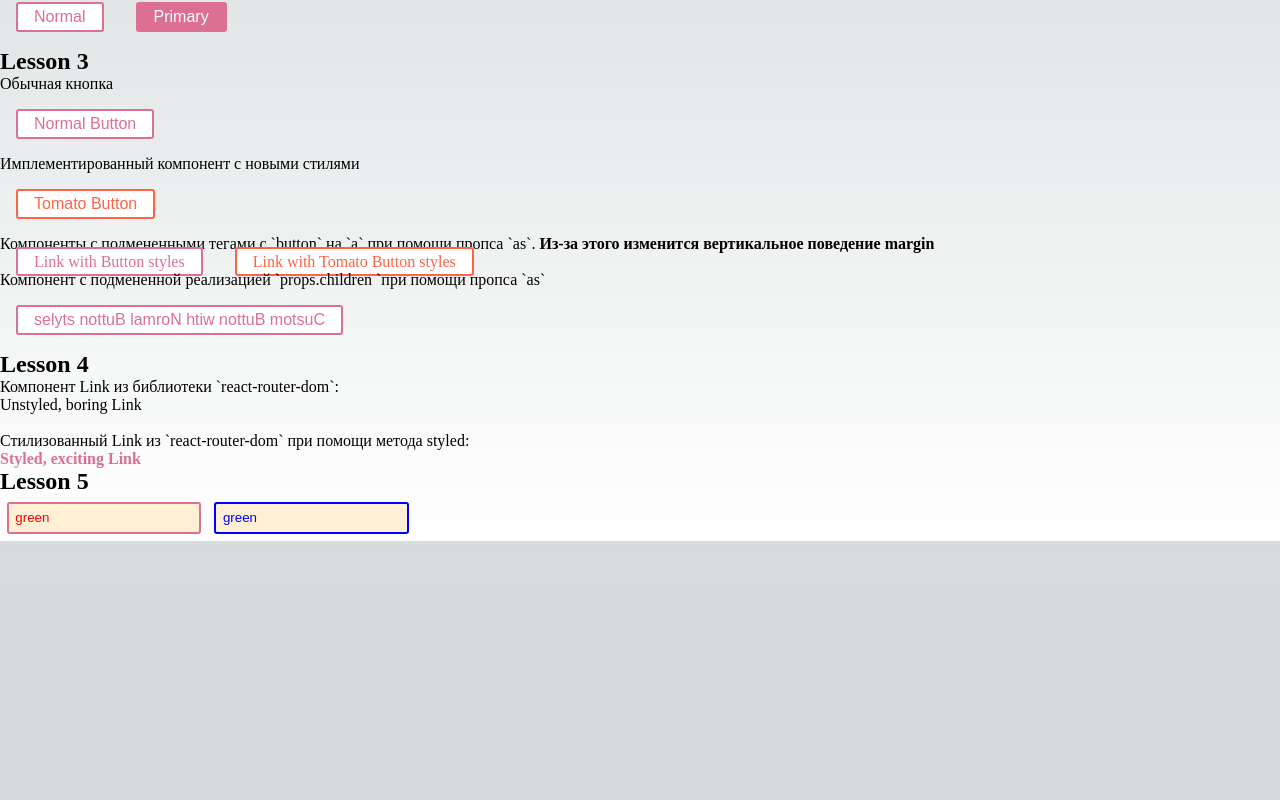
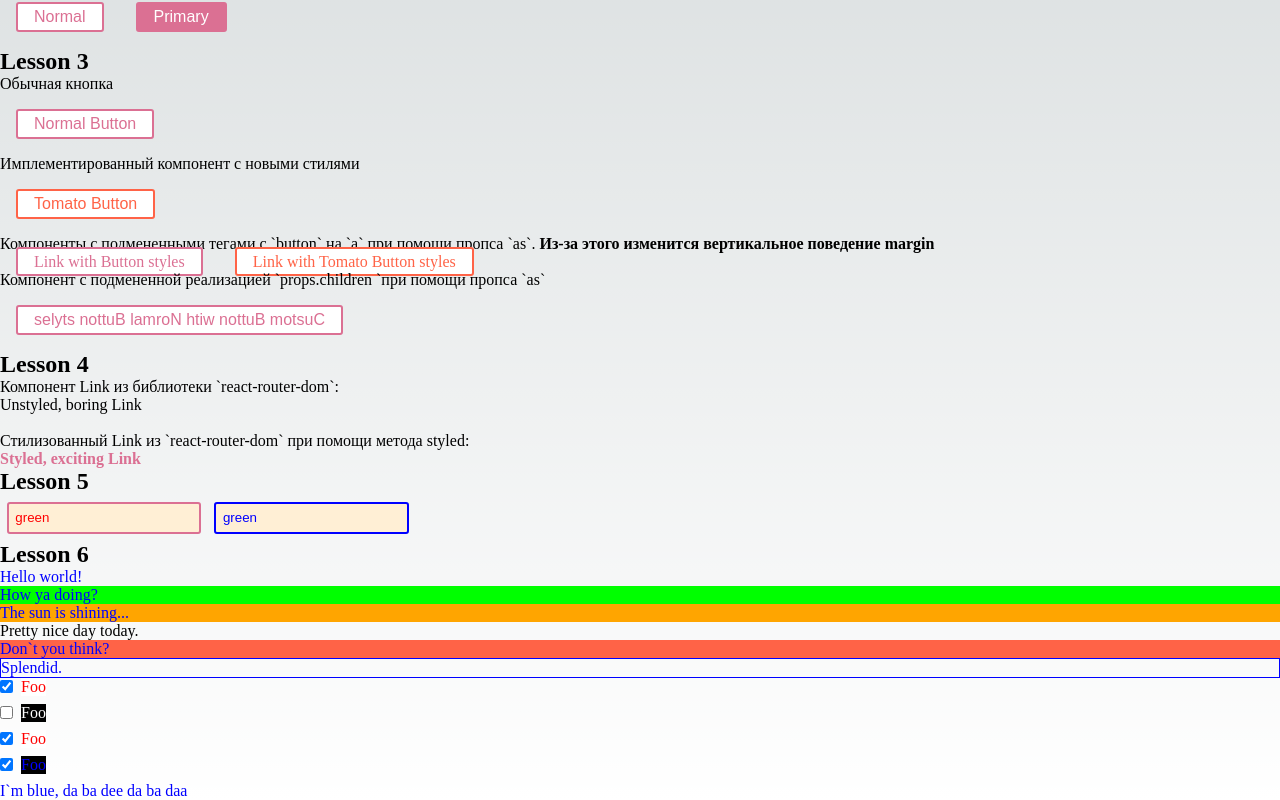
Before and after one commit to Voyager101pw/styled-components-test, a Next.js app: page / in a window 1280 px wide. Shown: the part 223-1023 px from the top of the page. Before the commit the page ends 800 px from the top, so only its background shows below. Built offline with nearby package versions, Linux system fonts and the light colour scheme.

Commit message:
lesson 6
Псевдоэлементы, псевдоселекторы и вложенность
https://styled-components.com/docs/basics#pseudoelements-pseudoselectors-and-nesting

```diff
--- a/lessons/3/index.tsx
+++ b/lessons/3/index.tsx
@@ -9,8 +9,12 @@ const TomatoButton = styled(Button)`
   border-color: tomato; // << добавляя еще стили
 `;
 
+interface PropTypes {
+  children: string;
+}
+
 // 2) Компоент для подмены реализации props.children
-const ReversedButton: FC<PropsWithChildren> = (props) => (
+const ReversedButton: FC<PropTypes> = (props) => (
   <Button {...props} children={props.children.split('').reverse()} />
 );
 
--- /dev/null
+++ b/lessons/6/Example1.tsx
@@ -0,0 +1,41 @@
+import { FC } from 'react';
+import styled from 'styled-components';
+
+const Thing = styled.div.attrs((props) => ({ tabIndex: 0 }))`
+  color: blue;
+
+  &:hover {
+    color: red;
+  }
+
+
+  & ~ & {
+    background: tomato;
+  }
+
+  & + & {
+    background: lime;
+  }
+
+  &.something {
+    background: orange;
+  }
+  .something-else & {
+    border: 1px solid;
+  }
+`;
+
+const Container: FC = () => (
+  <>
+    <Thing>Hello world!</Thing>
+    <Thing>How ya doing?</Thing>
+    <Thing className="something">The sun is shining...</Thing>
+    <div>Pretty nice day today.</div>
+    <Thing>Don`t you think?</Thing>
+    <div className="something-else">
+      <Thing>Splendid.</Thing>
+    </div>
+  </>
+);
+
+export default Container;
--- /dev/null
+++ b/lessons/6/Example2.tsx
@@ -0,0 +1,64 @@
+import { FC } from 'react';
+import styled, { css } from 'styled-components';
+
+const Input = styled.input.attrs({ type: 'checkbox' })``;
+
+const Label = styled.label`
+  align-items: center;
+  display: flex;
+  gap: 8px;
+  margin-bottom: 8px;
+`;
+
+
+/*
+    && - относится к экземпляру компонента; Полезно, если вы выполняете
+    переопределение условного стиля и не хотите, чтобы стиль применялся
+    ко всем экземплярам определенного компонента:
+*/
+
+const LabelText = styled.span<{ mode?: string }>`
+  ${(props) => {
+    switch (props.mode) {
+      case 'dark':
+        return css`
+          background-color: black;
+          color: white;
+          ${Input}:checked + && {
+            color: blue;
+          }
+        `;
+      default:
+        return css`
+          background-color: white;
+          color: black;
+          ${Input}:checked + && {
+            color: red;
+          }
+        `;
+    }
+  }}
+`;
+
+const Container: FC = () => (
+  <>
+    <Label>
+      <Input defaultChecked />
+      <LabelText>Foo</LabelText>
+    </Label>
+    <Label>
+      <Input />
+      <LabelText mode="dark">Foo</LabelText>
+    </Label>
+    <Label>
+      <Input defaultChecked />
+      <LabelText>Foo</LabelText>
+    </Label>
+    <Label>
+      <Input defaultChecked />
+      <LabelText mode="dark">Foo</LabelText>
+    </Label>
+  </>
+);
+
+export default Container;
--- /dev/null
+++ b/lessons/6/Example3.tsx
@@ -0,0 +1,30 @@
+import { FC } from 'react';
+import styled, { createGlobalStyle } from 'styled-components';
+
+/*
+    && - имеет особое поведение - «повышение приоритета»;
+    Полезно, если вы имеете дело со смешанной средой стилевых
+    компонентов и ванильным CSS, где могут быть конфликтующие стили:
+*/
+
+
+const Thing = styled.div`
+  && {
+    color: blue;
+  }
+`;
+
+const GlobalStyle = createGlobalStyle`
+   ${Thing} {
+     color: red;
+   }
+ `;
+
+const Container: FC = () => (
+  <>
+    <GlobalStyle />
+    <Thing>I`m blue, da ba dee da ba daa</Thing>
+  </>
+);
+
+export default Container;
--- /dev/null
+++ b/lessons/6/index.tsx
@@ -0,0 +1,16 @@
+import { FC } from 'react';
+import Example1 from './Example1';
+import Example2 from './Example2';
+import Example3 from './Example3';
+
+
+const Container: FC = () => (
+  <>
+    <h2>Lesson 6</h2>
+    <Example1 />
+    <Example2 />
+    <Example3 />
+  </>
+);
+
+export default Container;
--- a/lessons/index.tsx
+++ b/lessons/index.tsx
@@ -3,3 +3,4 @@ export { default as Less2 } from './2';
 export { default as Less3 } from './3';
 export { default as Less4 } from './4';
 export { default as Less5 } from './5';
+export { default as Less6 } from './6';
--- a/pages/index.tsx
+++ b/pages/index.tsx
@@ -2,7 +2,7 @@ import Head from 'next/head';
 import Image from 'next/image';
 import { Inter } from '@next/font/google';
 import styles from '../styles/Home.module.css';
-import { Less1, Less2, Less3, Less4, Less5 } from '../lessons';
+import { Less1, Less2, Less3, Less4, Less5, Less6 } from '../lessons';
 
 const inter = Inter({ subsets: ['latin'] });
 
@@ -14,6 +14,7 @@ export default function Home() {
       <Less3 />
       <Less4 />
       <Less5 />
+      <Less6 />
     </>
   );
 }
```
Also changed, not shown: lessons/6/readme.md (added).
